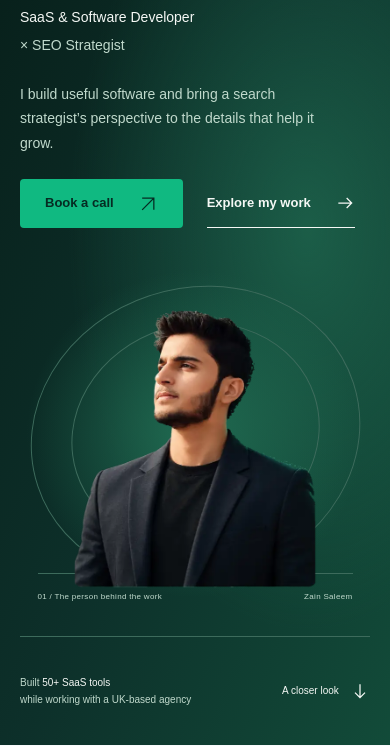
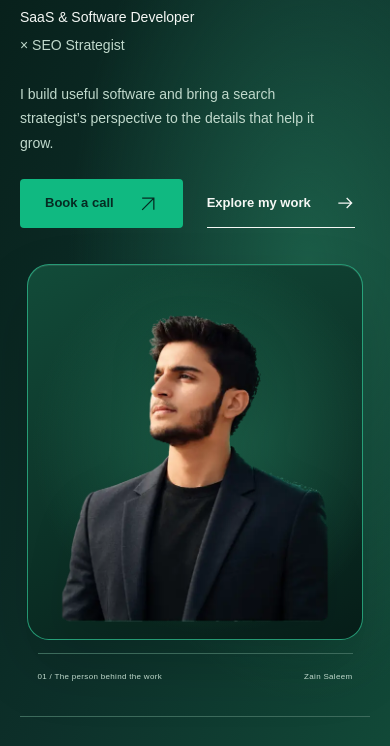
Before and after one commit to zainsaleemofficial/portfolio, an Astro site: page / in a window 390 px wide. Shown: the part 307-1053 px from the top of the page. Built offline with nearby package versions, Linux system fonts and the light colour scheme; Astro itself is replaced by a stand-in of ours.

Commit message:
style: give suited hero portrait a full-size framed presentation

```diff
--- a/src/styles/globals.css
+++ b/src/styles/globals.css
@@ -285,27 +285,40 @@ ul {
 }
 .hero-portrait {
   position: relative;
-  min-height: 510px;
-  display: flex;
-  align-items: center;
+  min-height: 548px;
+  display: flex;
+  align-items: flex-end;
   justify-content: center;
   isolation: isolate;
-  background: radial-gradient(
-    ellipse,
-    var(--color-portrait-glow),
-    transparent 68%
-  );
+  padding: 0 0 44px;
+  background: none;
+}
+/* A deliberate photographic frame, not a floating cut-out or oversized poster. */
+.hero-portrait::before {
+  content: '';
+  position: absolute;
+  inset: 0 2% 44px;
+  border: 1px solid color-mix(in srgb, var(--color-brand-primary) 64%, white 10%);
+  border-radius: 28px;
+  background:
+    radial-gradient(ellipse at 55% 48%, color-mix(in srgb, var(--color-portrait-glow) 80%, transparent), transparent 69%),
+    linear-gradient(155deg, var(--color-bg-forest), var(--color-bg-hero));
+  box-shadow: 0 28px 65px rgb(0 0 0 / 13%), inset 0 1px rgb(255 255 255 / 9%);
+  z-index: 0;
 }
 .hero-portrait img {
   position: relative;
   display: block;
   object-fit: contain;
-  object-position: center center;
+  object-position: center bottom;
   width: 100%;
-  height: 500px;
+  height: 510px;
+  max-width: none;
   z-index: 1;
+  filter: drop-shadow(0 18px 22px rgb(0 0 0 / 9%));
 }
 .portrait-orbit {
+  display: none;
   position: absolute;
   width: 95%;
   aspect-ratio: 1;
@@ -1159,10 +1172,10 @@ ul {
     min-height: 500px;
   }
   .hero-portrait {
-    min-height: 410px;
+    min-height: 440px;
   }
   .hero-portrait img {
-    height: 400px;
+    height: 396px;
   }
   .hero h1 {
     font-size: clamp(3.1rem, 6.3vw, 5rem);
@@ -1276,13 +1289,16 @@ ul {
     font-size: 0.8125rem;
   }
   .hero-portrait {
-    min-height: 340px;
-    max-width: 430px;
+    min-height: 420px;
+    max-width: 460px;
     width: 100%;
     margin-inline: auto;
   }
   .hero-portrait img {
-    height: 340px;
+    height: 376px;
+  }
+  .hero-portrait::before {
+    border-radius: 22px;
   }
   .portrait-monogram {
     font-size: 12rem;
```
